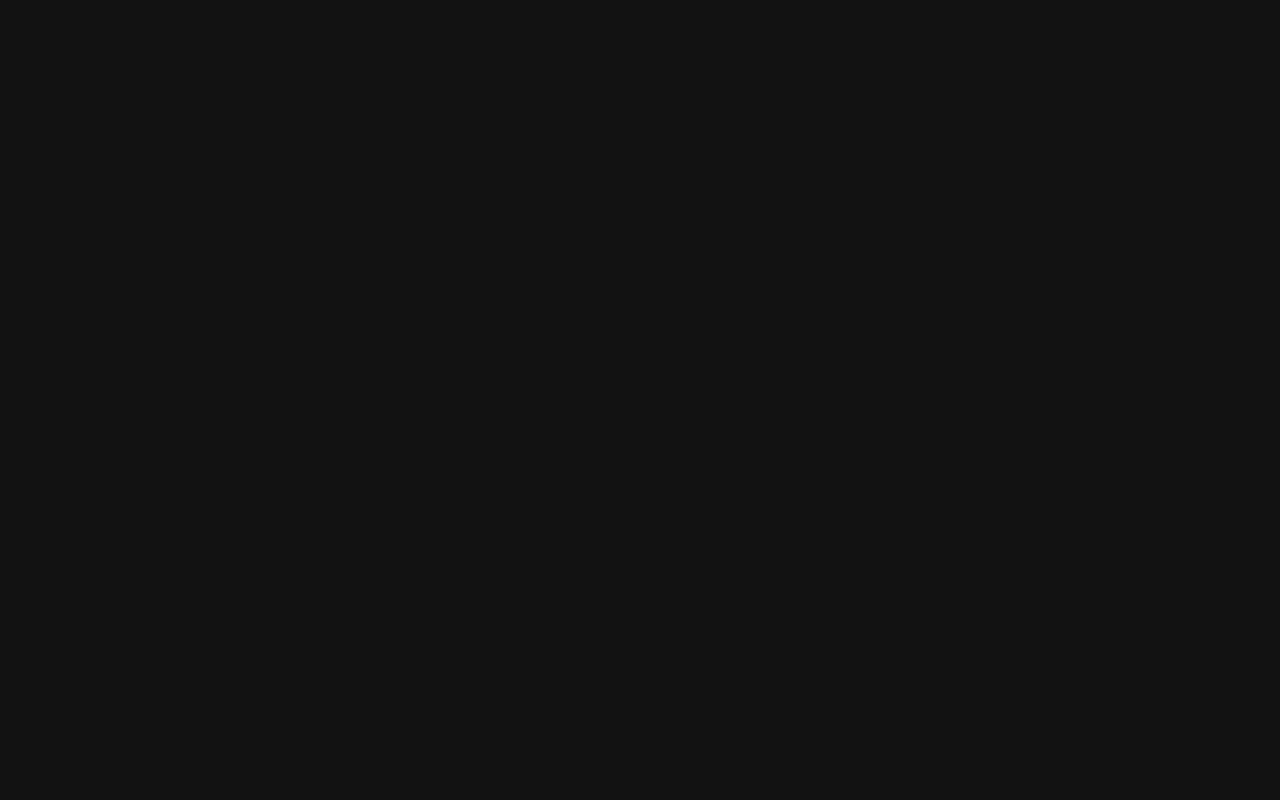
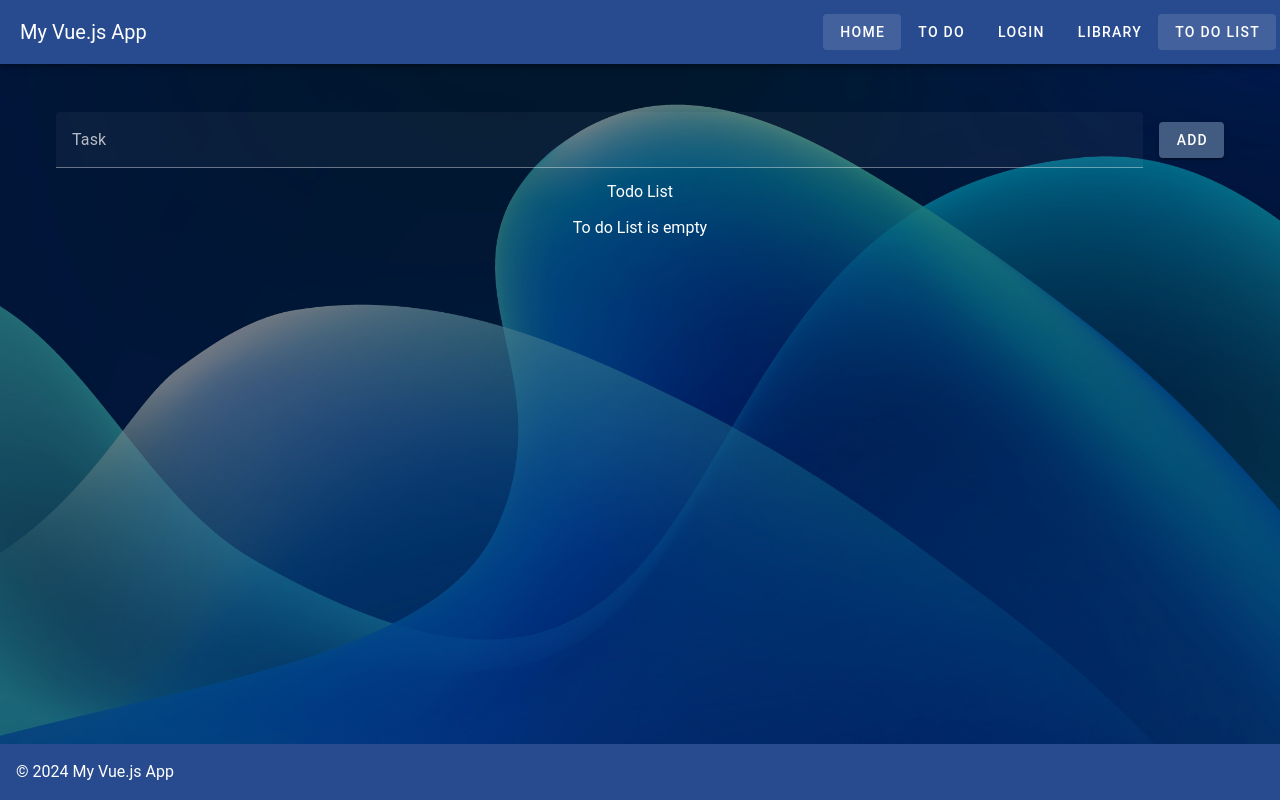
Before and after one commit to samirarezai/test-vuejs-3, a Vue app: page /todo-list in a window 1280 px wide. Before the commit this address had no page. Built offline with nearby package versions, Linux system fonts and the light colour scheme; what @tanstack/vue-query would draw is missing.

Commit message:
feat(todo list): practice form and list

```diff
--- a/src/components/Layout.vue
+++ b/src/components/Layout.vue
@@ -9,6 +9,7 @@
         <v-btn  to="/todo">To do</v-btn>
         <v-btn  to="/login">Login</v-btn>
         <v-btn  to="/library">Library</v-btn>
+        <v-btn  to="/todo-list">To do List</v-btn>
       </v-app-bar>
       <v-main>
         <v-container class="text-center pt-12">
--- a/src/main.ts
+++ b/src/main.ts
@@ -10,6 +10,7 @@ import Home from 'pages/Home.vue';
 import Login from "pages/Login.vue";
 import Todo from "pages/Todo.vue";
 import Library from "pages/Library.vue";
+import TodoList from "pages/TodoList.vue";
 
 
 const router = createRouter({
@@ -26,6 +27,9 @@ const router = createRouter({
                 },
                 {
                     path: '/library', name: 'Library', component: Library
+                },
+                {
+                    path: '/todo-list', name: 'Todo List', component: TodoList
                 }
             ]
 
--- /dev/null
+++ b/src/pages/TodoList.vue
@@ -0,0 +1,43 @@
+<template>
+  <v-form v-model="valid" @submit.prevent="submitForm">
+    <v-text-field
+        v-model="todo"
+        :counter="10"
+        label="Task"
+        hide-details
+        required
+    >
+      <template #append>
+        <v-btn type="submit">
+          add
+        </v-btn>
+      </template>
+    </v-text-field>
+    <h2 class="my-3">Todo List</h2>
+    <p v-if="todoList.length < 1">To do List is empty</p>
+    <v-card v-for="(item, index) in todoList" :key="item" :text="item" class="mb-3" >
+      <v-btn color="error" class="mb-6" @click="deleteTodo(index)">
+        Delete
+      </v-btn>
+    </v-card>
+  </v-form>
+</template>
+<script type="ts">
+export default {
+  data: () => ({
+    valid: false,
+    todo: '',
+    todoList: []
+  }),
+  methods: {
+    submitForm(e) {
+      e.preventDefault()
+      this.todoList.push(this.todo)
+      this.todo = ""
+    },
+    deleteTodo(todoKey){
+      this.todoList.splice(todoKey, 1)
+    }
+  }
+}
+</script>
```
